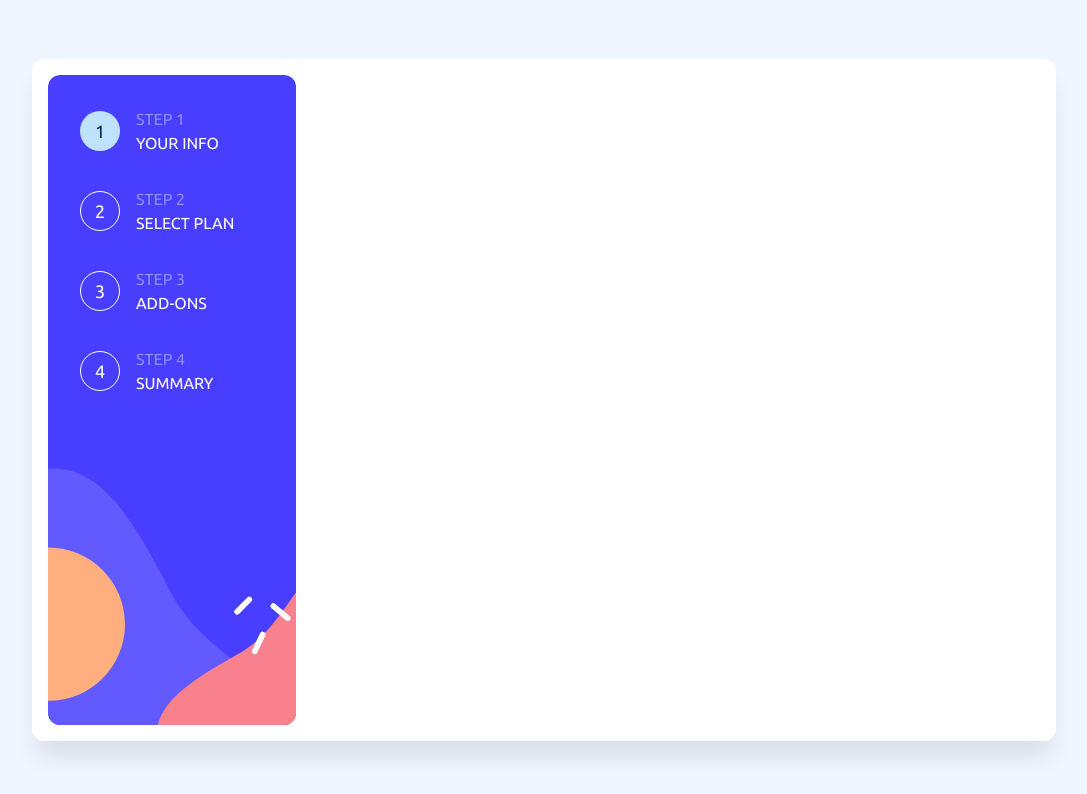
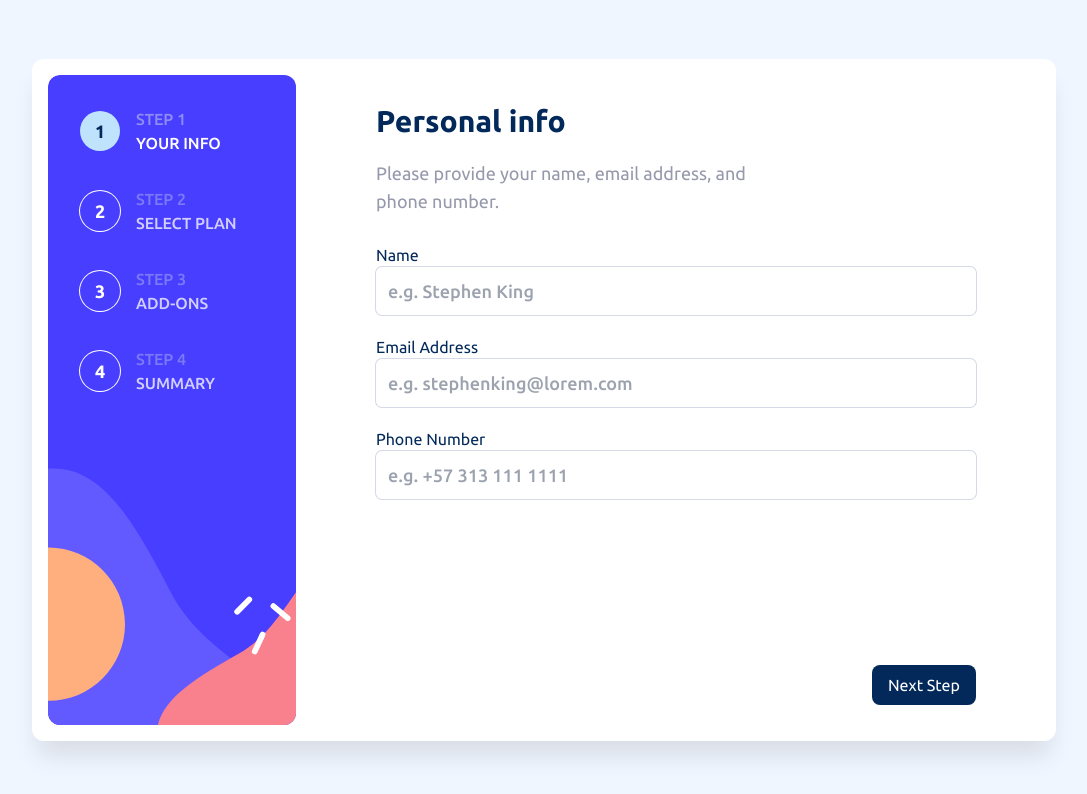
Before and after one commit to Hector14oo/multi-steps-form, a Next.js app: page / in a window 1280 px wide. Shown: the top 794 px of the page, without its empty margins (96-1183 px from the left). Built offline with nearby package versions, Linux system fonts and the light colour scheme.

Commit message:
:lipstick: Page ui and ux updated

```diff
--- a/src/app/page.tsx
+++ b/src/app/page.tsx
@@ -6,12 +6,15 @@ import { STEP_LIST } from '@/utils/constants';
 
 import { Form } from '@/components/Form';
 import { ScreenOne, ScreenTwo, ScreenThree, ScreenFour, ThanksScreen } from '@/components/Screens';
+import { SpinnerLoading } from '@/components/LoadingSpinner';
 
 export default function Home() {
   const { globalState } = useGlobalContext();
   return (
     <main className='lg:p-4 w-full h-full lg:w-[1024px] lg:min-h-[512px] lg:h-auto flex flex-col lg:grid lg:grid-cols-[25%_1fr] lg:grid-rows-[650px] lg:relative overflow-hidden items-center lg:items-start gap-4 lg:bg-White lg:rounded-xl before:w-full before:h-1/5 before:absolute before:bg-[url("/images/bg-sidebar-mobile.svg")] before:bg-cover before:z-[-1] lg:before:bg-none lg:shadow-[0_20px_25px_-5px_rgba(0,0,0,0.1)]'>
-      <section className='lg:w-full lg:h-full rounded-xl overflow-hidden pointer-events-none'>
+      <SpinnerLoading />
+
+      <section className='px-4 md:p-0 lg:w-full lg:h-full rounded-xl overflow-hidden pointer-events-none'>
         <ol className='mt-8 mb-[18px] lg:m-0 lg:pt-8 lg:h-full flex lg:flex-col justify-center lg:justify-start items-center gap-8 lg:bg-[url("/images/bg-sidebar-desktop.svg")] bg-no-repeat bg-cover'>
           {STEP_LIST.map((step, i) => {
             return (
@@ -19,8 +22,8 @@ export default function Home() {
                 key={step.label}
                 className='lg:pl-8 w-full flex gap-4 items-center'
               >
-                <span className={`w-8 md:w-10 h-8 md:h-10 flex justify-center items-center md:text-lg ${i === globalState.step - 1 ? 'bg-Light-blue  text-Marine-blue' : 'text-White border-White border'}  rounded-full`}>{step.value}</span>
-                <span className='hidden lg:flex flex-col text-White'>
+                <span className={`w-8 font-medium antialiased lg:font-semibold md:w-10 h-8 md:h-10 flex justify-center items-center md:text-lg ${i === globalState.step - 1 ? 'bg-Light-blue  text-Marine-blue' : 'text-White ring-1 ring-White'} transition-colors ease-out duration-200 rounded-full`}>{step.value}</span>
+                <span className={`hidden font-medium antialiased lg:flex flex-col text-White ${i === globalState.step - 1 ? 'opacity-100' : 'opacity-75'} transition-colors ease-out duration-200`}>
                   <span className='text-Light-gray opacity-50'>{step.label}</span>
                   <span>{step.description}</span>
                 </span>
@@ -30,12 +33,14 @@ export default function Home() {
         </ol>
       </section>
 
+      <section className='mb-5 p-5 lg:px-16 w-11/12 lg:w-full lg:h-full relative bg-White rounded-xl overflow-hidden shadow-[0_20px_25px_-5px_rgba(0,0,0,0.1)] lg:shadow-none'>
         {globalState.success ? (
           <ThanksScreen />
         ) : (
           <>
             {globalState.step === 1 && (
               <Form
+                id={1}
                 legend='Personal info'
                 description='Please provide your name, email address, and phone number.'
               >
@@ -45,6 +50,7 @@ export default function Home() {
 
             {globalState.step === 2 && (
               <Form
+                id={2}
                 legend='Select your plan'
                 description='You have the option of monthly or yearly billing.'
               >
@@ -54,6 +60,7 @@ export default function Home() {
 
             {globalState.step === 3 && (
               <Form
+                id={3}
                 legend='Pick add-ons'
                 description='Add-ons help enhance your gaming experience.'
               >
@@ -64,6 +71,7 @@ export default function Home() {
             {globalState.step === 4 && <ScreenFour />}
           </>
         )}
+      </section>
     </main>
   );
 }
```
Lines whose indentation alone changed are shown as unchanged.
